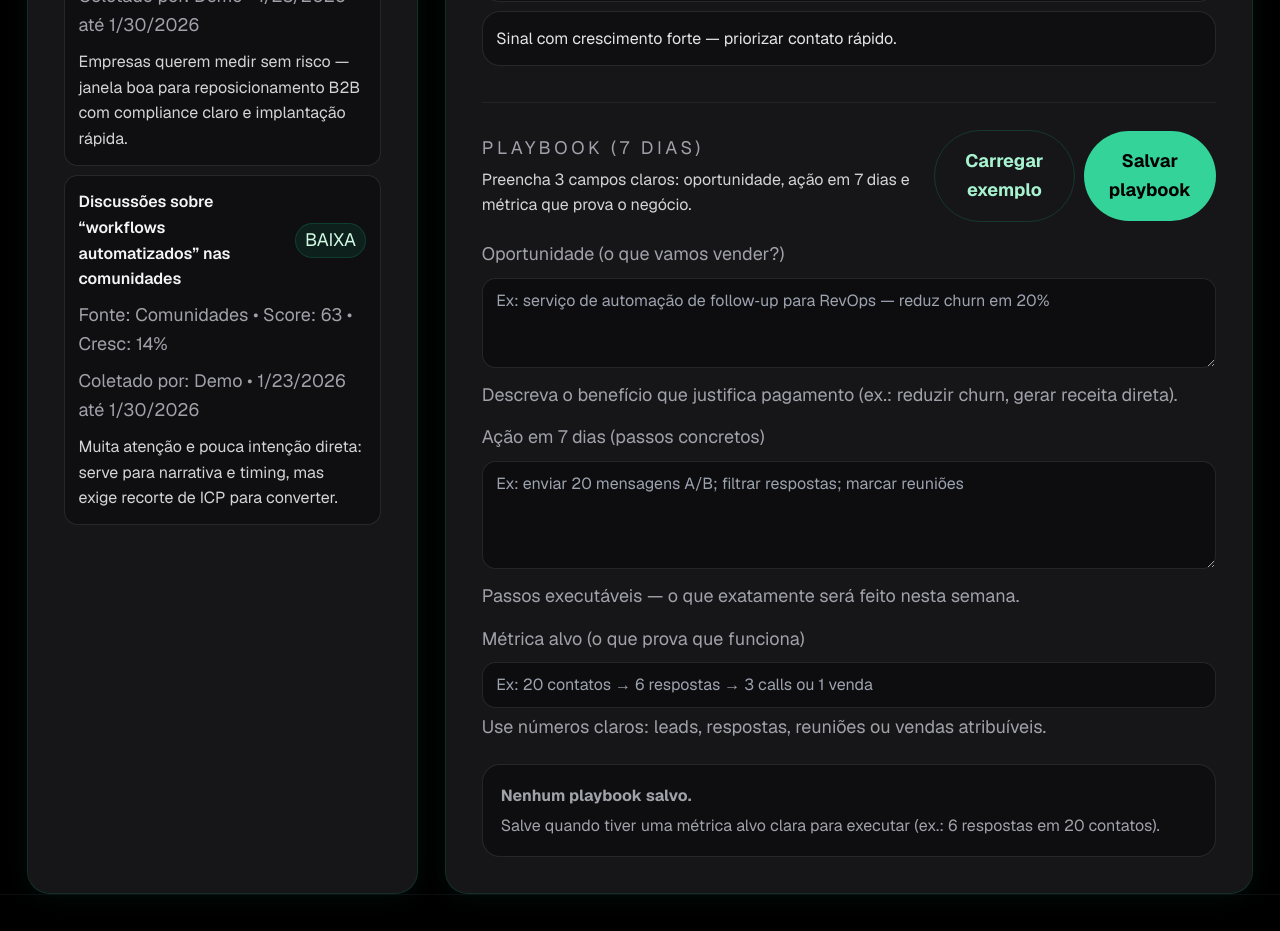
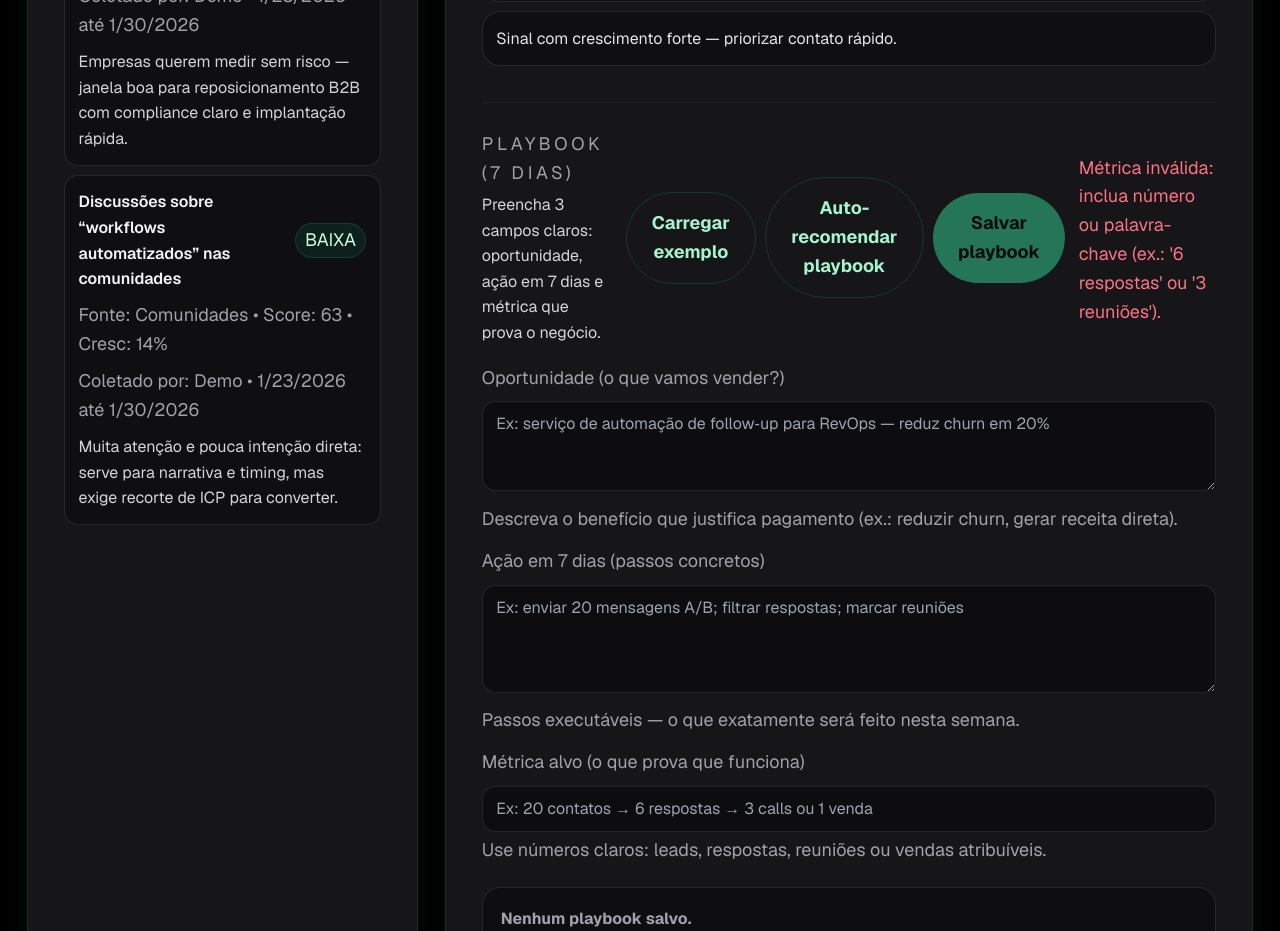
Before and after one commit to TiagoIA-UX/SignalHack, a Next.js app: page /app in a window 1280 px wide. Shown: the part 1340-2271 px from the top of the page. Built offline with nearby package versions, Linux system fonts and the light colour scheme; no server answers.

Commit message:
feat(playbook): auto-recommend playbook and enforce metric validation; UI helper

```diff
--- a/app/app/page.tsx
+++ b/app/app/page.tsx
@@ -309,12 +309,25 @@ function metricValid(text: string) {
     return recs;
   }
 
+  function generatePlaybookSuggestion(signal: Signal) {
+    // Returns a playbook suggestion object { opportunity, experiment, metric }
+    const short = signal.title.length > 72 ? `${signal.title.slice(0, 72).trim()}…` : signal.title;
+    const opportunity = `${short} — oferta: serviço que resolve o problema identificado e gera valor claro.`;
+    const experiment = `Enviar 20 mensagens A/B direcionadas; filtrar respostas em 48h; marcar reuniões com interessados.`;
+    let metric = "20 contatos → 3 respostas → 1 reunião";
+    if (signal.intent === "ALTA") metric = "20 contatos → 6 respostas → 3 reuniões (ou 1 venda)";
+    if (signal.intent === "MÉDIA") metric = "20 contatos → 3 respostas → 1 reunião";
+    if (signal.intent === "BAIXA") metric = "20 contatos → 1 resposta → 0 reuniões (usar para narrativa)";
+    return { opportunity, experiment, metric };
+  }
+
   function savePlaybook() {
     if (!selected) return;
     const hypothesis = draft.hypothesis.trim();
     const experiment = draft.experiment.trim();
     const metric = draft.metric.trim();
-    if (hypothesis.length < 8 || experiment.length < 8 || metric.length < 4) return;
+    // require metric to be valid (number or keywords)
+    if (hypothesis.length < 8 || experiment.length < 8 || !metricValid(metric)) return;
     setPlaybook({
       signalId: selected.id,
       signalTitle: selected.title,
@@ -639,9 +652,22 @@ function metricValid(text: string) {
                           <Button variant="ghost" onClick={loadDefaultPlaybook}>
                             Carregar exemplo
                           </Button>
-                          <Button onClick={savePlaybook}>
+                          <Button variant="ghost" onClick={() => {
+                            if (selected) {
+                              const s = generatePlaybookSuggestion(selected);
+                              setDraft({ hypothesis: s.opportunity, experiment: s.experiment, metric: s.metric });
+                            }
+                          }}>
+                            Auto-recomendar playbook
+                          </Button>
+                          <Button onClick={savePlaybook} disabled={!metricValid(draft.metric)}>
                             Salvar playbook
                           </Button>
+                        </div>
+                        <div className="mt-1">
+                          {!metricValid(draft.metric) ? (
+                            <div className="text-xs text-rose-400">Métrica inválida: inclua número ou palavra-chave (ex.: '6 respostas' ou '3 reuniões').</div>
+                          ) : null}
                         </div>
                       </div>
 
```
